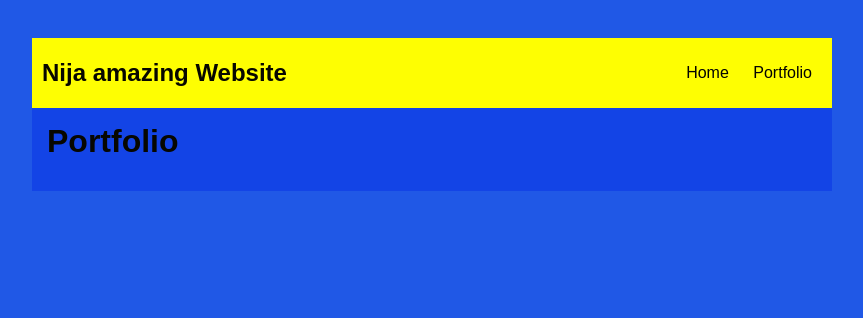
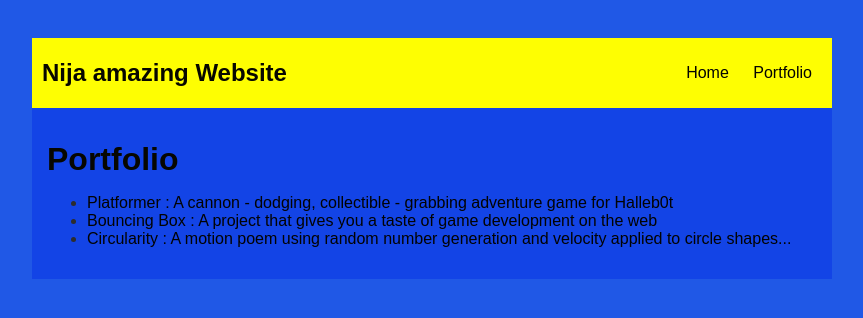
Before and after one commit to n9nijaaaaaa/chrisnija23.github.io, a plain HTML site: page portfolio.html in a window 1280 px wide. Shown: the whole page, without its empty margins (208-1071 px from the left). Drawn offline with Linux system fonts and the light colour scheme.

```diff
--- a/portfolio.html
+++ b/portfolio.html
@@ -22,9 +22,15 @@
             </ul>
         </nav>
         <main>
+            <div>
+                <img class="sidebar-img" src=""
+            </div>
             <div class="content">
                 <h1>Portfolio</h1>
                 <ul id="portfolio">
+                    <li><a href="projects/platformer/">Platformer : A cannon - dodging, collectible - grabbing adventure game for Halleb0t</a></li>
+                    <li><a href="projects/bouncing-box/">Bouncing Box : A project that gives you a taste of game development on the web </a></li>
+                    <li><a href="projects/circularity/">Circularity : A motion poem using random number generation and velocity applied to circle shapes...</a></li>
                 </ul>
             </div>
         </main>
```
